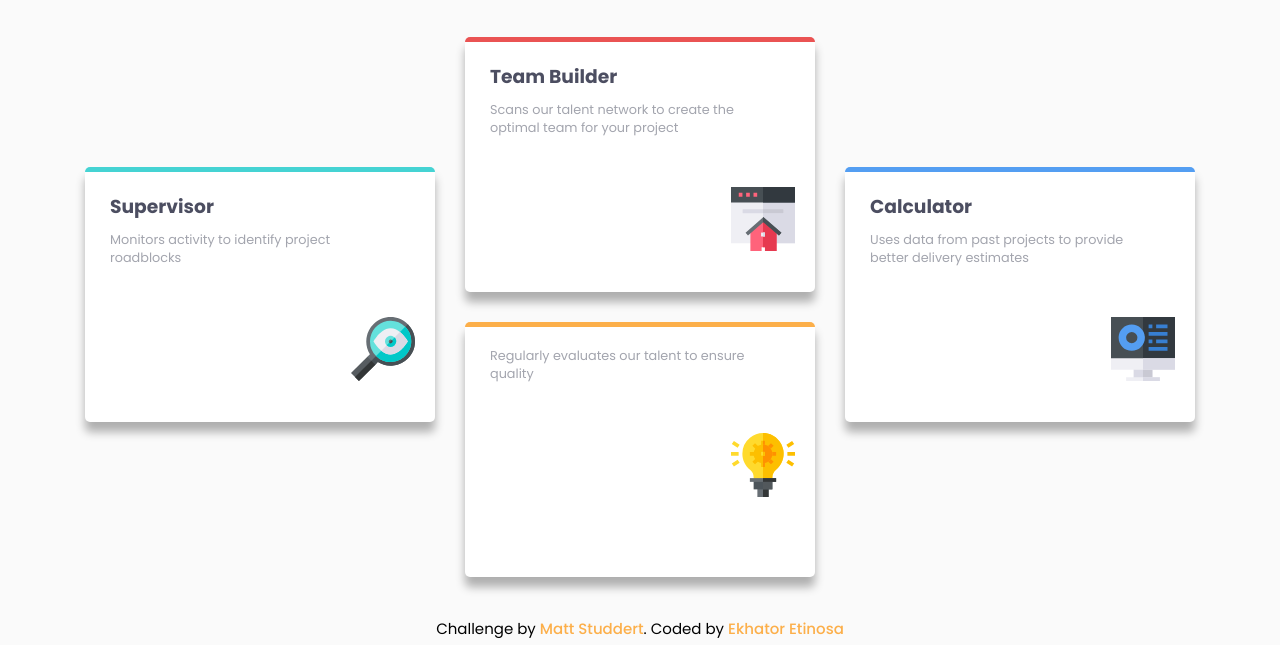
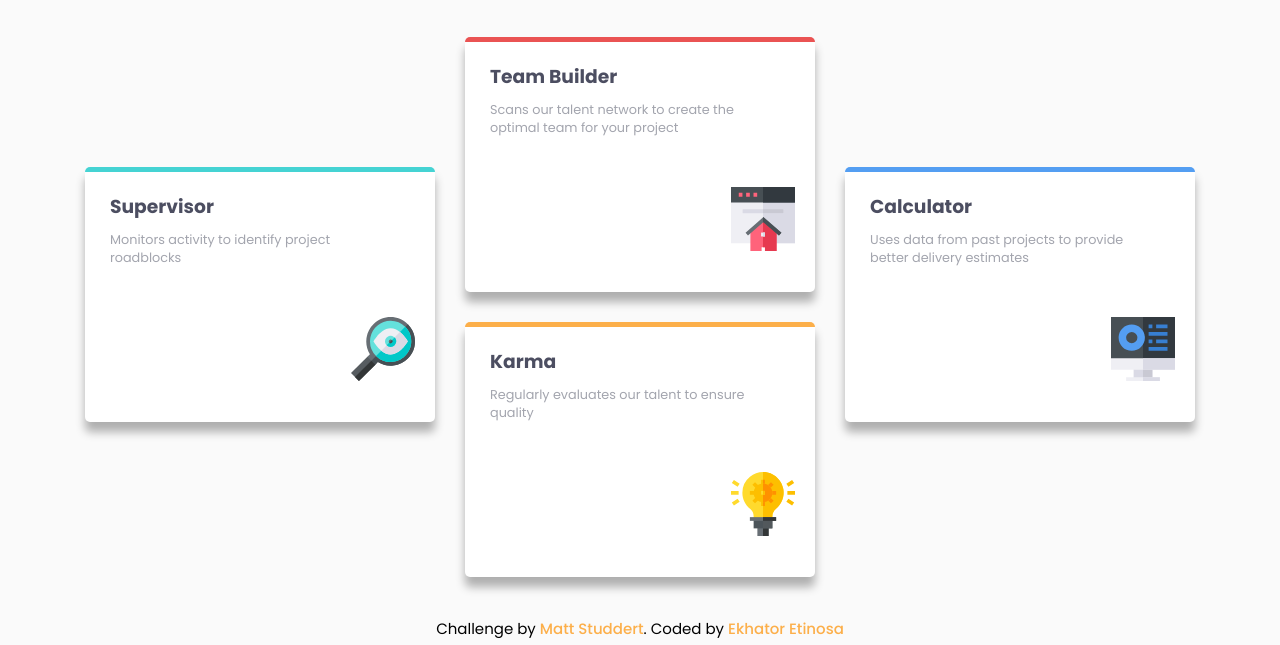
Before and after one commit to Etinosa22/four-card, a plain HTML site: page index.html in a window 1280 px wide. Shown: the part 173-818 px from the top of the page. Drawn offline with Linux system fonts and the light colour scheme.

Commit message:
karma was added

```diff
--- a/index.html
+++ b/index.html
@@ -34,6 +34,7 @@
                 </div>
                 <div class="col-4">
                     <div class="content">
+                        <h3>Karma</h3>
                         <p>Regularly evaluates our talent to ensure quality</p>
                     </div>
                     <img src="/images/icon-karma.svg" alt="">
```
